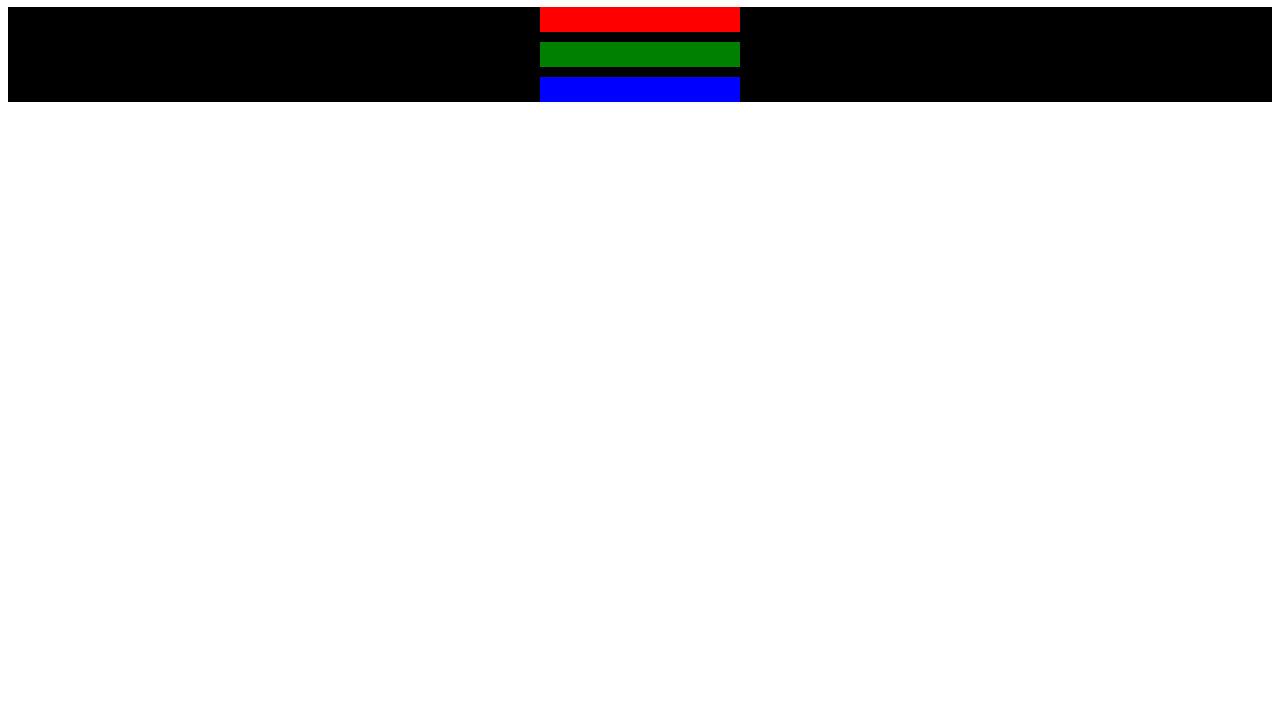
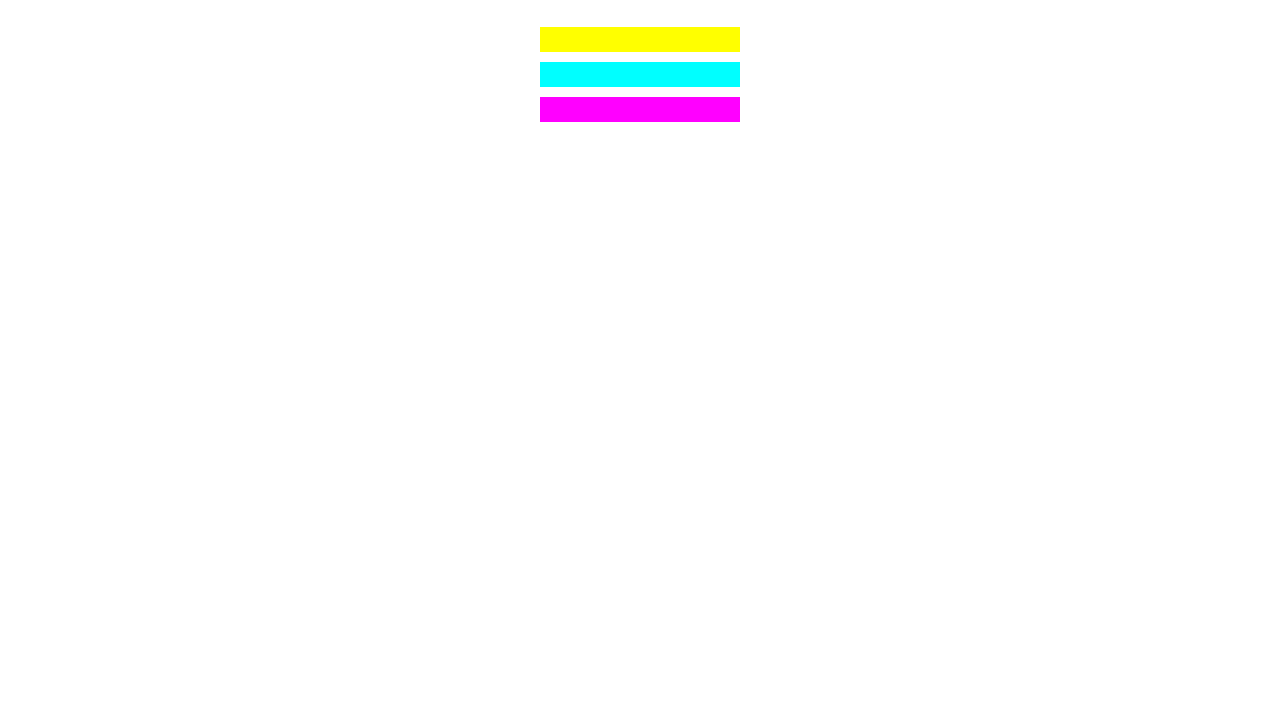
Before and after one commit to GiovaniACappelaro/coloredMarkers, a plain HTML site: page index.html in a window 1280 px wide. Shown: the part 73-800 px from the top of the page. Drawn offline with Linux system fonts and the light colour scheme.

Commit message:
mixing rgb to create secondary colors

```diff
--- a/styles.css
+++ b/styles.css
@@ -12,17 +12,18 @@ it sets margin-top and margin-bottom to the first value,
 and margin-left and margin-right to the second value.*/
 
 .one{
-    background-color: red;
+    background-color: rgb(255, 255, 0);
 }
 
 .two{
-    background-color: green;
-}
+    background-color: rgb(0, 255, 255);
+}/*127 para verde menos intenso*/
 
 .three{
-    background-color: blue;
+    background-color: rgb(255, 0, 255);
 }
 
 .container{
-    background-color: rgb(0, 0, 0);
+    background-color: rgb(255, 255, 255);
+    padding: 10px 0;
   }
```
